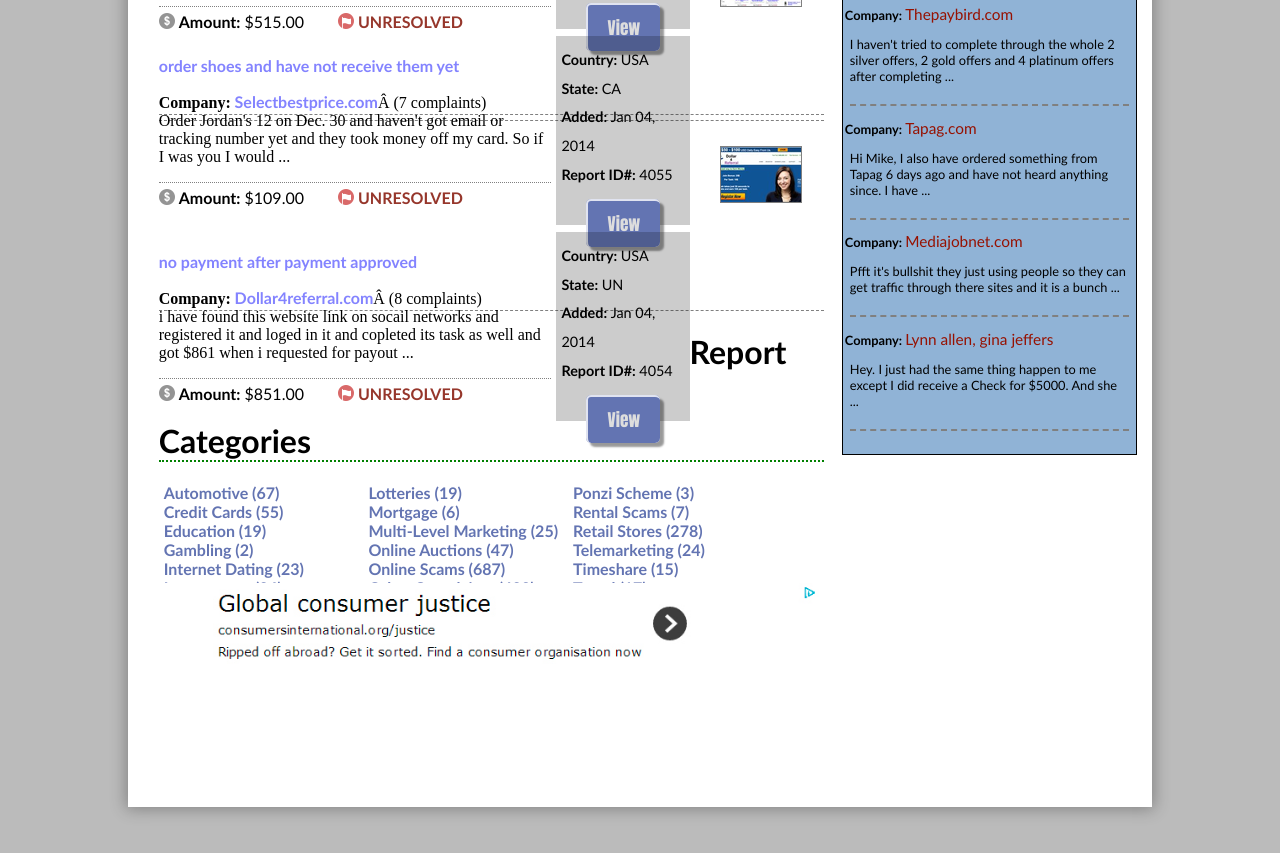
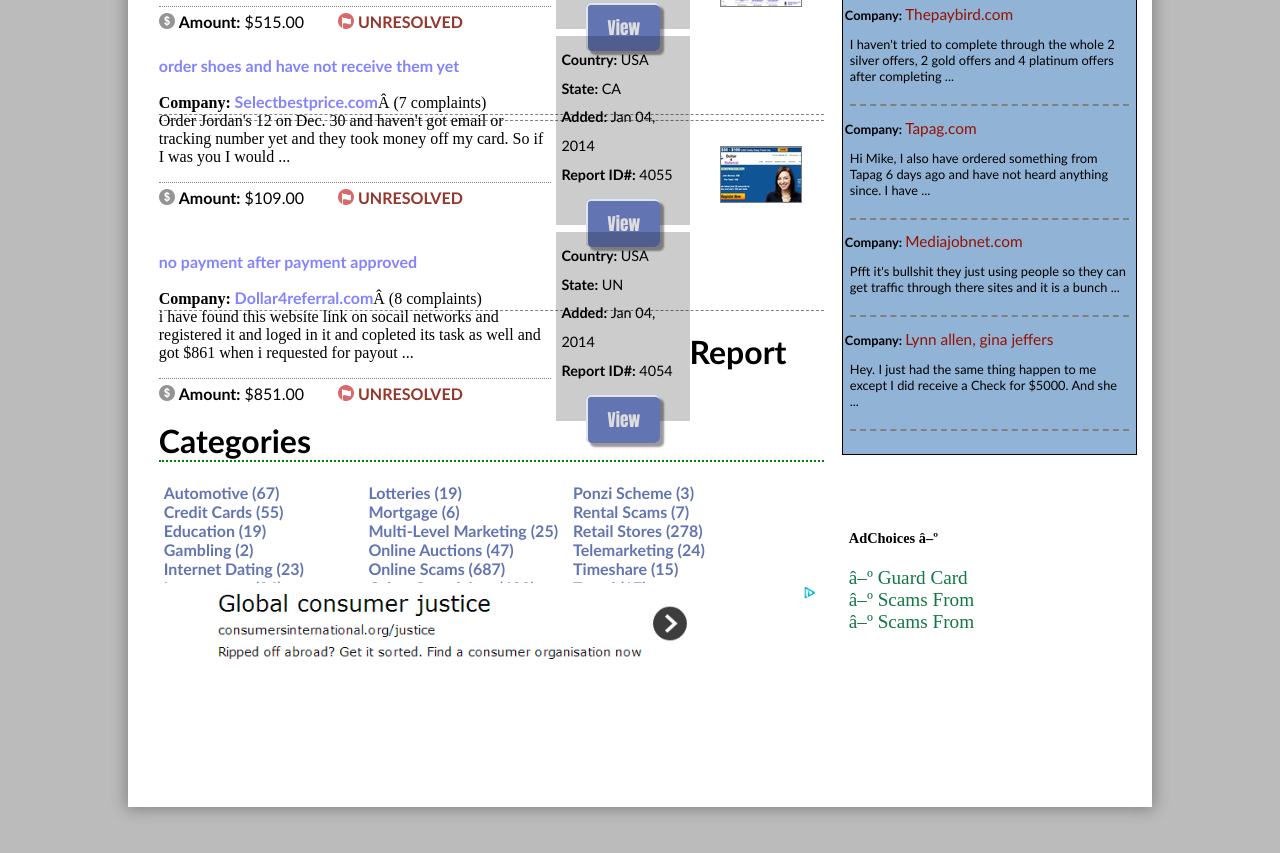
Before and after one commit to psr1919plus21/wb-tech-test, a plain HTML site: page index.html in a window 1280 px wide. Shown: the part 1193-2046 px from the top of the page. Drawn offline with Linux system fonts and the light colour scheme.

Commit message:
Added adChoices links

```diff
--- a/index.html
+++ b/index.html
@@ -151,6 +151,13 @@
 
 
 		<ul>
+
+		<div id="ad-choices">
+			<a id="first" href="https://www.google.com/url?ct=abg&q=https://www.google.com/adsense/support/bin/request.py%3Fcontact%3Dabg_afc%26url%3Dhttp://www.scamguard.com/%26gl%3DUA%26hl%3Den%26client%3Dca-pub-6306449039720879&usg=AFQjCNEaO5jenZOPODbznDx-0gK9wAzW0g">AdChoices ►</a>
+			<a href="http://googleads.g.doubleclick.net/pagead/ads?client=ca-pub-6306449039720879&output=html&h=90&slotname=3970329065&adk=4096307517&w=160&lmt=1388842017&flash=11.9.900&url=http%3A%2F%2Fwww.scamguard.com%2F&dt=1388849217452&bpp=16&bdt=656&shv=r20131210&cbv=r20131209&saldr=sa&prev_slotnames=9729804660%2C1016862669&correlator=1388849217265&frm=20&ga_vid=1099881560.1388702669&ga_sid=1388847627&ga_hid=565447857&ga_fc=1&u_tz=120&u_his=2&u_java=1&u_h=768&u_w=1366&u_ah=728&u_aw=1366&u_cd=32&u_nplug=12&u_nmime=17&dff=helvetica%20neue&dfs=14&adx=965&ady=1605&biw=1349&bih=642&eid=42631004&oid=3&rs=0&vis=1&fu=0&ifi=3&dtd=407&xpc=8Ua7nrXZmg&p=http%3A//www.scamguard.com&rl_rc=true&adsense_enabled=true&ad_type=text&ui=rc:0&oe=utf8&height=90&width=160&format=fpkc_al_lp&kw_type=radlink&prev_fmts=160x90_0ads_al&rt=ChBSyChFAAPdNArbhqk5AEXGEgpHdWFyZCBDYXJkGgjncCi9_xy2UCCimZrGAigBSKKZmsYCUhMI_ubnw-rkuwIV7H_bCh0EbgB6&hl=en&kw0=Guard+Card&kw1=Scams+From&kw2=Paid+Survey+Scam&okw=Guard+Card">► Guard Card</a>
+			<a href="http://googleads.g.doubleclick.net/pagead/ads?client=ca-pub-6306449039720879&output=html&h=90&slotname=3970329065&adk=4096307517&w=160&lmt=1388842017&flash=11.9.900&url=http%3A%2F%2Fwww.scamguard.com%2F&dt=1388849217452&bpp=16&bdt=656&shv=r20131210&cbv=r20131209&saldr=sa&prev_slotnames=9729804660%2C1016862669&correlator=1388849217265&frm=20&ga_vid=1099881560.1388702669&ga_sid=1388847627&ga_hid=565447857&ga_fc=1&u_tz=120&u_his=2&u_java=1&u_h=768&u_w=1366&u_ah=728&u_aw=1366&u_cd=32&u_nplug=12&u_nmime=17&dff=helvetica%20neue&dfs=14&adx=965&ady=1605&biw=1349&bih=642&eid=42631004&oid=3&rs=0&vis=1&fu=0&ifi=3&dtd=407&xpc=8Ua7nrXZmg&p=http%3A//www.scamguard.com&rl_rc=true&adsense_enabled=true&ad_type=text&ui=rc:0&oe=utf8&height=90&width=160&format=fpkc_al_lp&kw_type=radlink&prev_fmts=160x90_0ads_al&rt=ChBSyChFAAPdPArbhqk5AEXGEgpTY2FtcyBGcm9tGgjqSzLqWcmlTyCimZrGAigBSKKZmsYCUhMI_ubnw-rkuwIV7H_bCh0EbgB6&hl=en&kw0=Guard+Card&kw1=Scams+From&kw2=Paid+Survey+Scam&okw=Scams+From">► Scams From</a>
+			<a href="http://googleads.g.doubleclick.net/pagead/ads?client=ca-pub-6306449039720879&output=html&h=90&slotname=3970329065&adk=4096307517&w=160&lmt=1388856612&flash=11.9.900&url=http%3A%2F%2Fwww.scamguard.com%2F&dt=1388863810801&bpp=1&bdt=236&shv=r20131210&cbv=r20131209&saldr=sa&prev_slotnames=9729804660%2C1016862669&correlator=1388863811176&frm=20&ga_vid=1099881560.1388702669&ga_sid=1388863811&ga_hid=1774012801&ga_fc=1&u_tz=120&u_his=2&u_java=1&u_h=768&u_w=1366&u_ah=728&u_aw=1366&u_cd=32&u_nplug=12&u_nmime=17&dff=helvetica%20neue&dfs=14&adx=965&ady=1625&biw=1349&bih=599&oid=3&rs=0&vis=1&fu=0&ifi=3&dtd=1844&xpc=ljTjPhBsHc&p=http%3A//www.scamguard.com&rl_rc=true&adsense_enabled=true&ad_type=text&ui=rc:0&oe=utf8&height=90&width=160&format=fpkc_al_lp&kw_type=radlink&prev_fmts=160x90_0ads_al&rt=ChBSyGFIAASV0wrbeizKAB8pEgpTY2FtcyBGcm9tGgi38d9aCT9YACCimZrGAigBSKKZmsYCUhMI66ag86DluwIVRn7bCh0HVQC0&hl=en&kw0=Nigerian+Scam&kw1=Guard+Card&kw2=Scams+From&okw=Scams+From">► Scams From</a>
+		</div>
 
 
 		</div>
--- a/less/main.less
+++ b/less/main.less
@@ -537,6 +537,33 @@
 	width: 30%;
 	text-align: center;
 
+	#ad-choices{
+
+		margin-top: 75px;
+		text-align: left;
+
+		#first{
+			display: block;
+			font-size: .9em;
+			font-weight: bold;
+			margin-bottom: 20px;
+			text-decoration: none;
+			color: #000;
+			&:hover{ border: 0px solid black;}
+		}
+
+		a{
+			display: block;
+			font-size: 1.2em;
+			text-decoration: none;
+			width: 50%;
+			color: #174;
+
+			&:hover{
+				border-bottom: 1px solid rgba(45,68,116,.4);
+			}
+		}
+	}
 
 	#rep-a-scam{
 		background: green;
```
Also changed, not shown: css/main.css.
